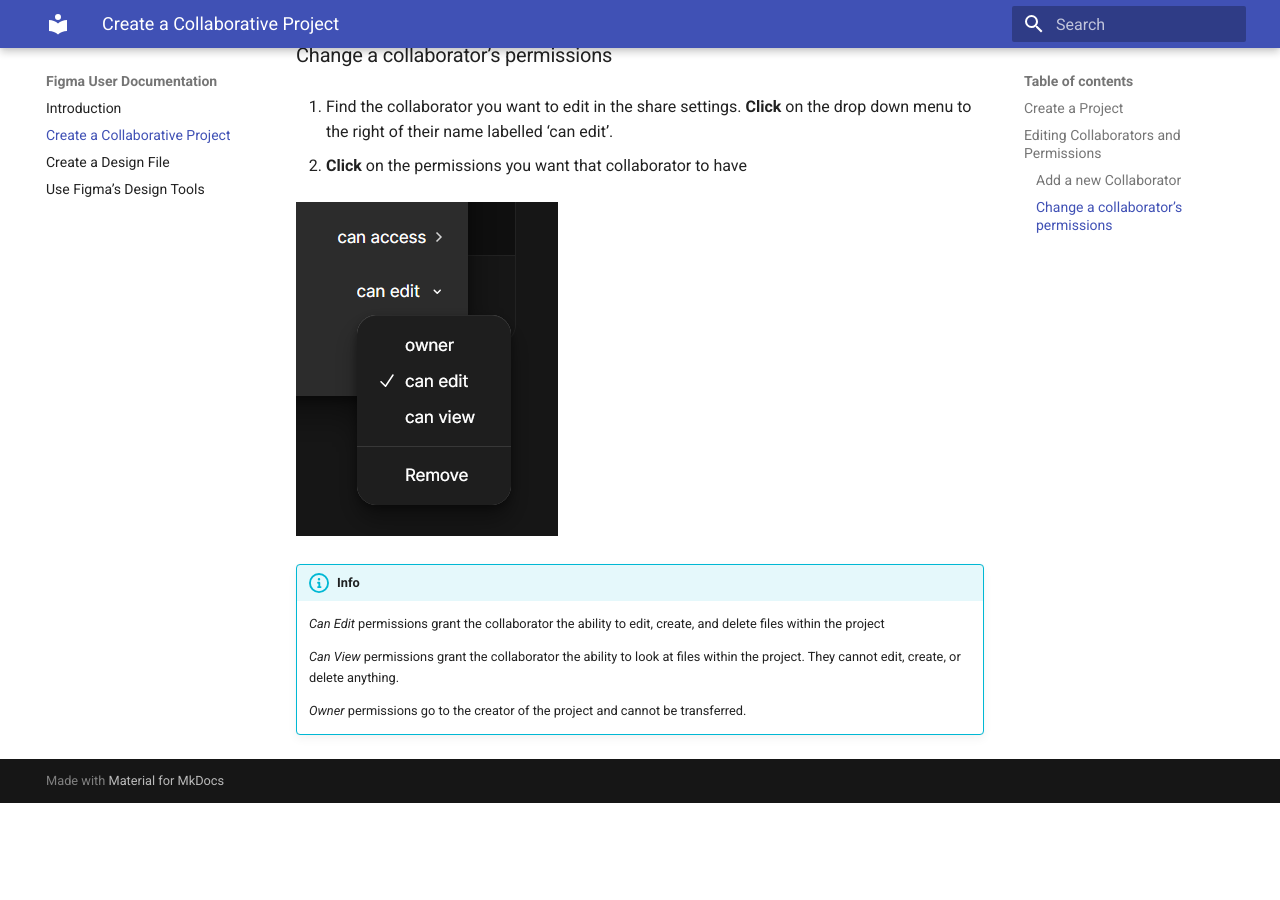
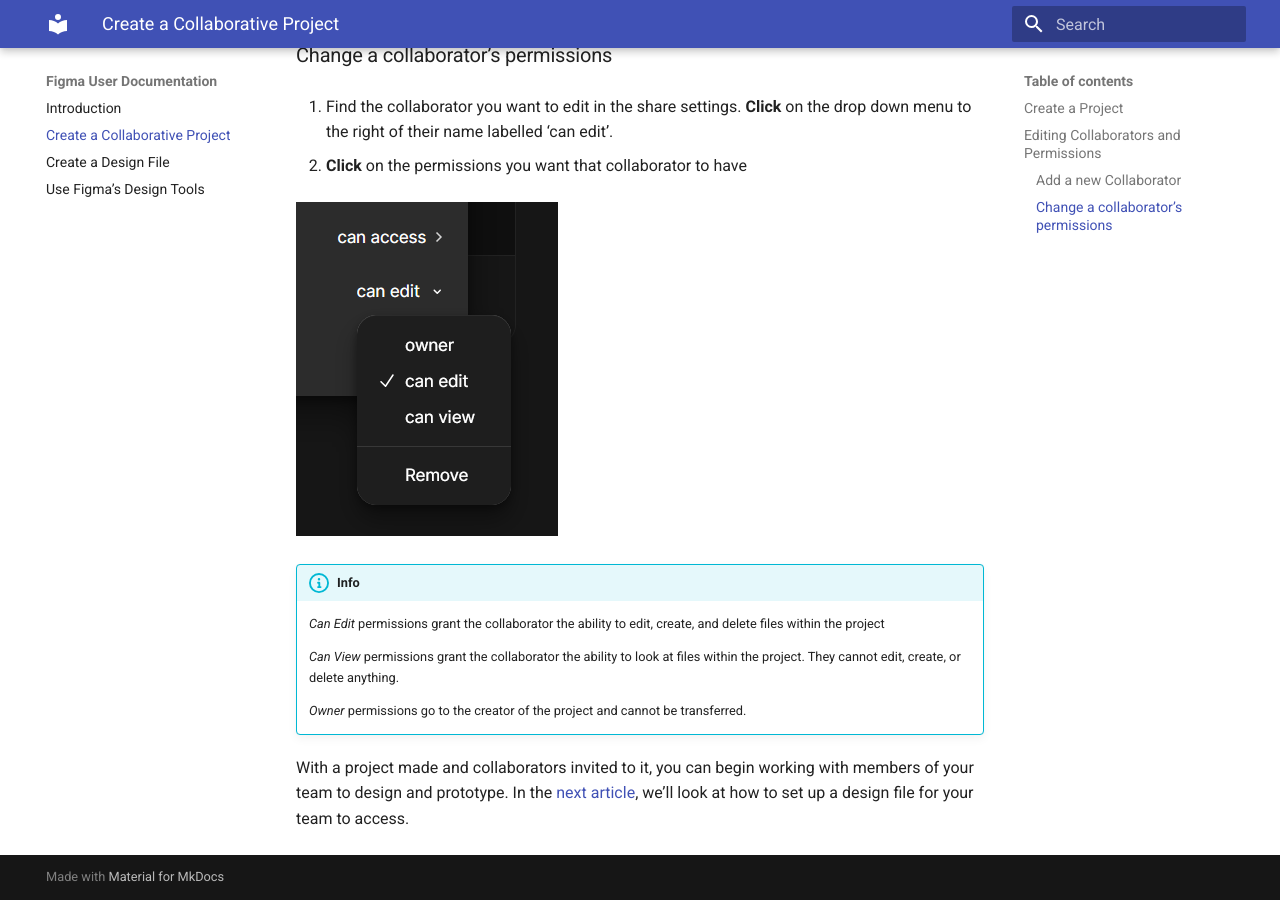
Before and after one commit to avkuda48/figmaUserDocs_avaAnna, an MkDocs documentation site: the page built from docs/task1.md, in a window 1280 px wide and 900 px high, scrolled down 2161 px. Built offline with MkDocs 1.6.1 and Material for MkDocs 9.7.7, drawn with Linux system fonts in a browser that asks for light colours; before the commit the page ends 2964 px from its top, so only the background shows below that.

Commit message:
added conclusions to tasks 1 and 2

```diff
--- a/docs/task1.md
+++ b/docs/task1.md
@@ -59,3 +59,5 @@
     *Can View* permissions grant the collaborator the ability to look at files within the project. They cannot edit, create, or delete anything.
 
     *Owner* permissions go to the creator of the project and cannot be transferred.
+
+With a project made and collaborators invited to it, you can begin working with members of your team to design and prototype. In the [next article](task2.md), we’ll look at how to set up a design file for your team to access.
```
Also changed, not shown: docs/task2.md (+2 -0 lines).
